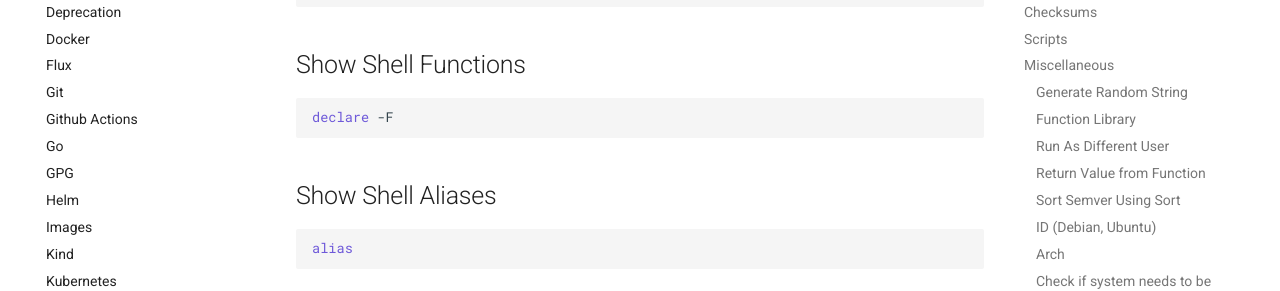
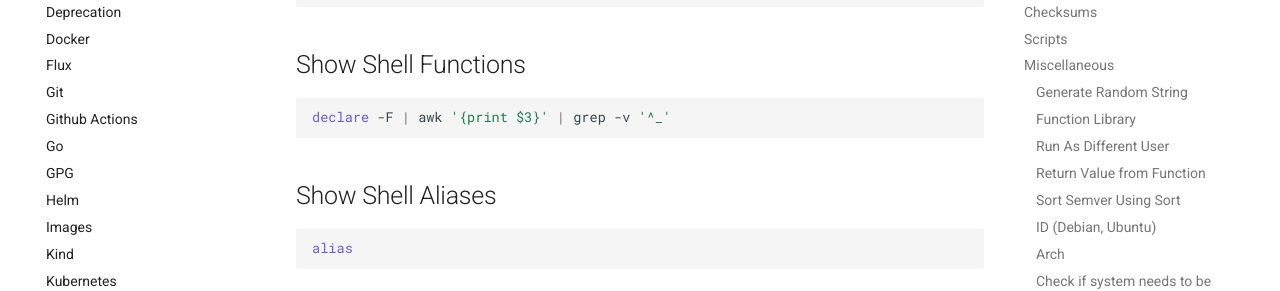
Before and after one commit to nicholaswilde/notes, an MkDocs documentation site: the page built from docs/bash.md, in a window 1280 px wide and 900 px high, scrolled down 8968 px. Shown: the part 258-549 px from the top of the window. Built offline with MkDocs 1.6.1 and Material for MkDocs 9.7.7, drawn with Linux system fonts in a browser that asks for light colours; comment, search, counter and statistics services are not loaded.

Commit message:
Update bash.md

````diff
--- a/docs/bash.md
+++ b/docs/bash.md
@@ -480,7 +480,7 @@ printenv | more
 ## Show Shell Functions
 
 ```shell
-declare -F
+declare -F | awk '{print $3}' | grep -v '^_'
 ```
 
 ## Show Shell Aliases
````
